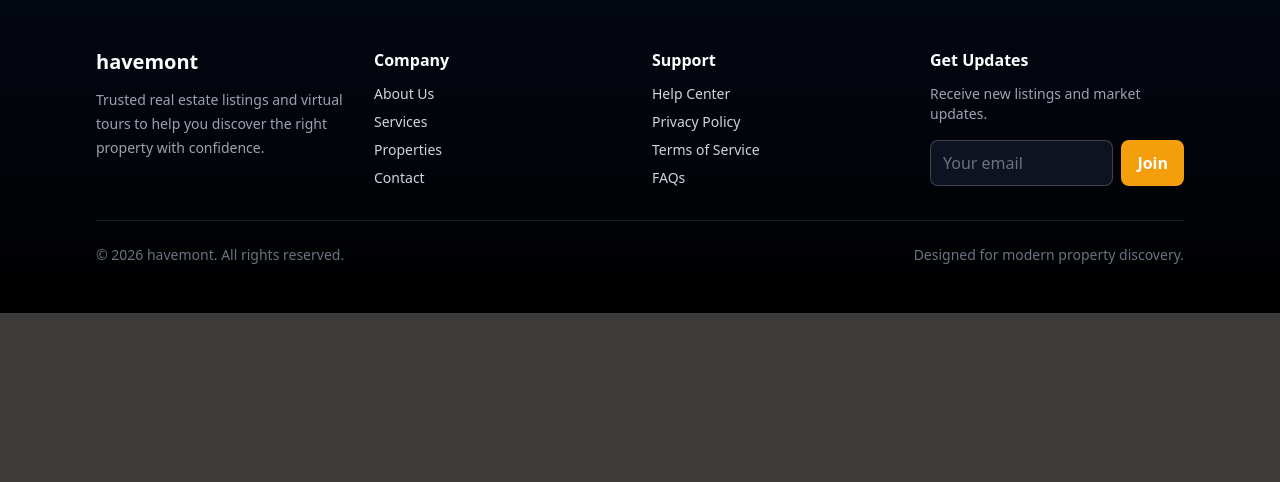
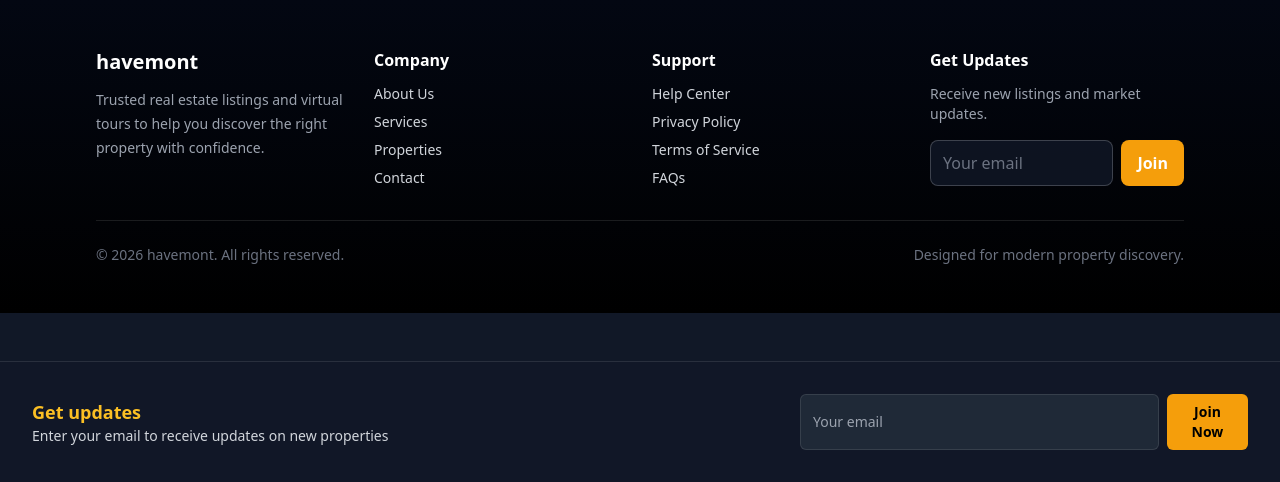
Before and after one commit to Lil-whills/aurox, a Django app: page /about/ in a window 1280 px wide. Shown: the part 1301-1783 px from the top of the page. Before the commit the page ends 1614 px from the top, so only its background shows below. Run offline with Django 5.2, Linux system fonts and the light colour scheme; some libraries are stand-ins or nearby versions.

Commit message:
added subscription email

```diff
--- a/backend/aurox/urls.py
+++ b/backend/aurox/urls.py
@@ -10,6 +10,7 @@ urlpatterns = [
     path('login/', views.login_view, name='login'),
     path('signup/', views.signup_view, name='signup'),
     path('about/', views.about, name='about'),
+    path('subscribe/', views.subscribe, name='subscribe'),
     path('contact/', views.contact, name='contact'),
     path('services/', views.services, name='services'),
     path('properties/', views.properties, name='properties'),
--- a/backend/aurox/views.py
+++ b/backend/aurox/views.py
@@ -4,7 +4,7 @@ from django.contrib import messages
 from django.contrib.auth.decorators import login_required
 from django.contrib.auth import authenticate, login, logout
 from django.contrib.auth.models import User
-from .models import Properties, SavedProperty, ContactMessage
+from .models import Properties, SavedProperty, ContactMessage, Subscriber
 from django.utils import timezone
 import traceback
 import logging
@@ -201,6 +201,20 @@ def services(request):
     return render(request, 'services.html')
 
 
+def subscribe(request):
+    if request.method == 'POST':
+        email = request.POST.get('email', '').strip()
+        if email:
+            try:
+                Subscriber.objects.get_or_create(email=email)
+                messages.success(request, 'Thanks for subscribing to Havemont updates.')
+            except Exception:
+                logger.exception('Failed to save subscriber')
+                messages.error(request, 'Failed to subscribe. Please try again later.')
+
+    return redirect(request.META.get('HTTP_REFERER', '/'))
+
+
 @login_required(login_url='login')
 def save_bookmark(request, property_id):
     property_obj = get_object_or_404(Properties, id=property_id)
--- a/backend/templates/base.html
+++ b/backend/templates/base.html
@@ -101,6 +101,25 @@
     {% block content %}{% endblock %}
   </main>
 
+  <!-- Footer with subscription form -->
+  <footer class="mt-12 border-t border-white/10 bg-gray-900/90">
+    <div class="mx-auto max-w-7xl px-4 py-8 sm:px-6 lg:px-8">
+      <div class="flex flex-col items-center justify-between gap-4 md:flex-row">
+        <div class="text-center md:text-left">
+          <h4 class="text-lg font-semibold text-amber-400">Get updates</h4>
+          <p class="text-sm text-gray-300">Enter your email to receive updates on new properties</p>
+        </div>
+        <form method="post" action="{% url 'subscribe' %}" class="w-full max-w-md">
+          {% csrf_token %}
+          <div class="flex gap-2">
+            <input name="email" type="email" required placeholder="Your email" class="w-full rounded-md border border-white/10 bg-gray-800 px-3 py-2 text-sm text-white focus:outline-none" />
+            <button type="submit" class="rounded-md bg-amber-500 px-4 py-2 text-sm font-semibold text-black">Join Now</button>
+          </div>
+        </form>
+      </div>
+    </div>
+  </footer>
+
   <script src="{% static 'js/hamburger.js' %}"></script>
   {% block extra_js %}{% endblock %}
 </body>
```
Also changed, not shown: backend/aurox/admin.py (+7 -2 lines), backend/aurox/models.py (+11 -0 lines), backend/aurox/migrations/0007_subscriber.py (added).
